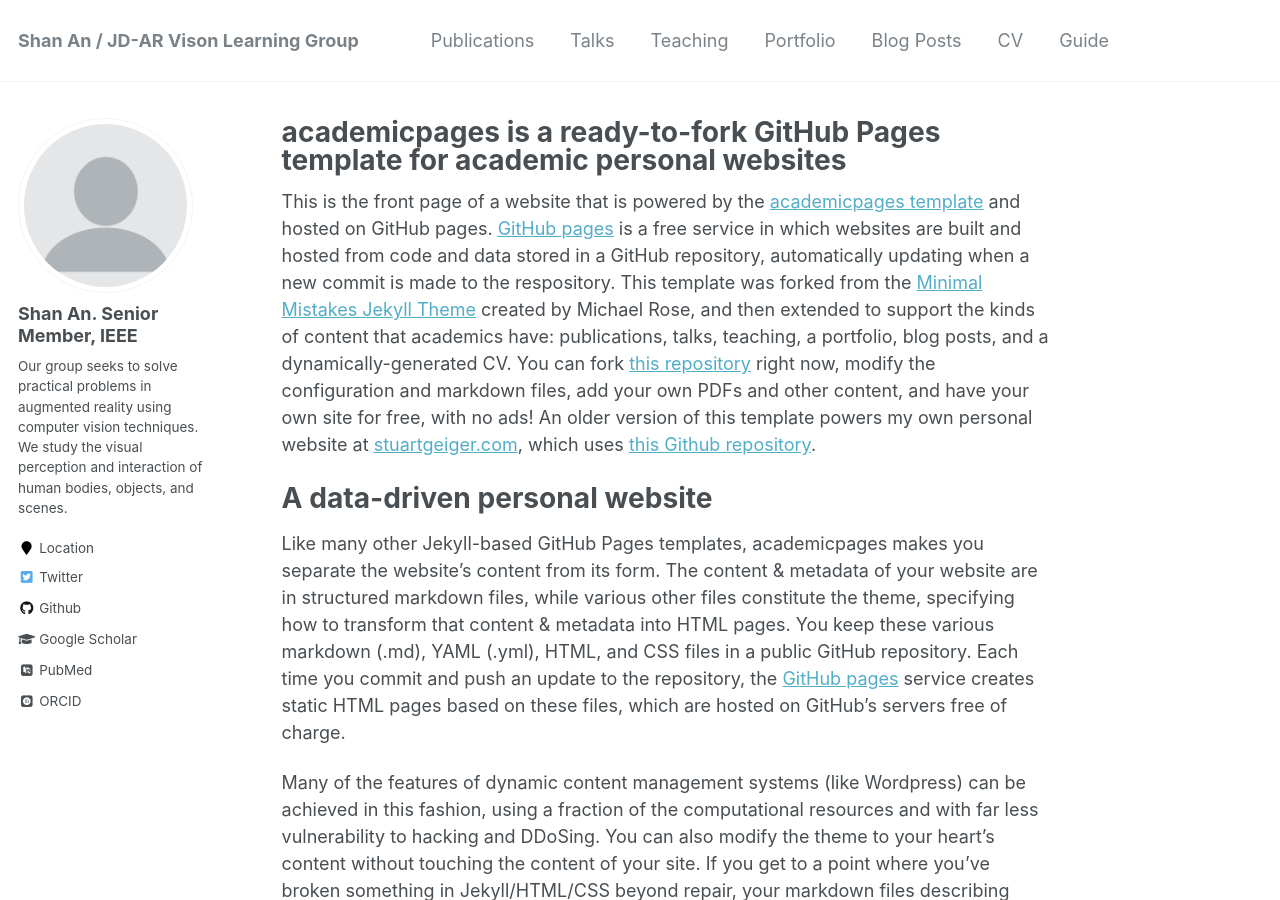
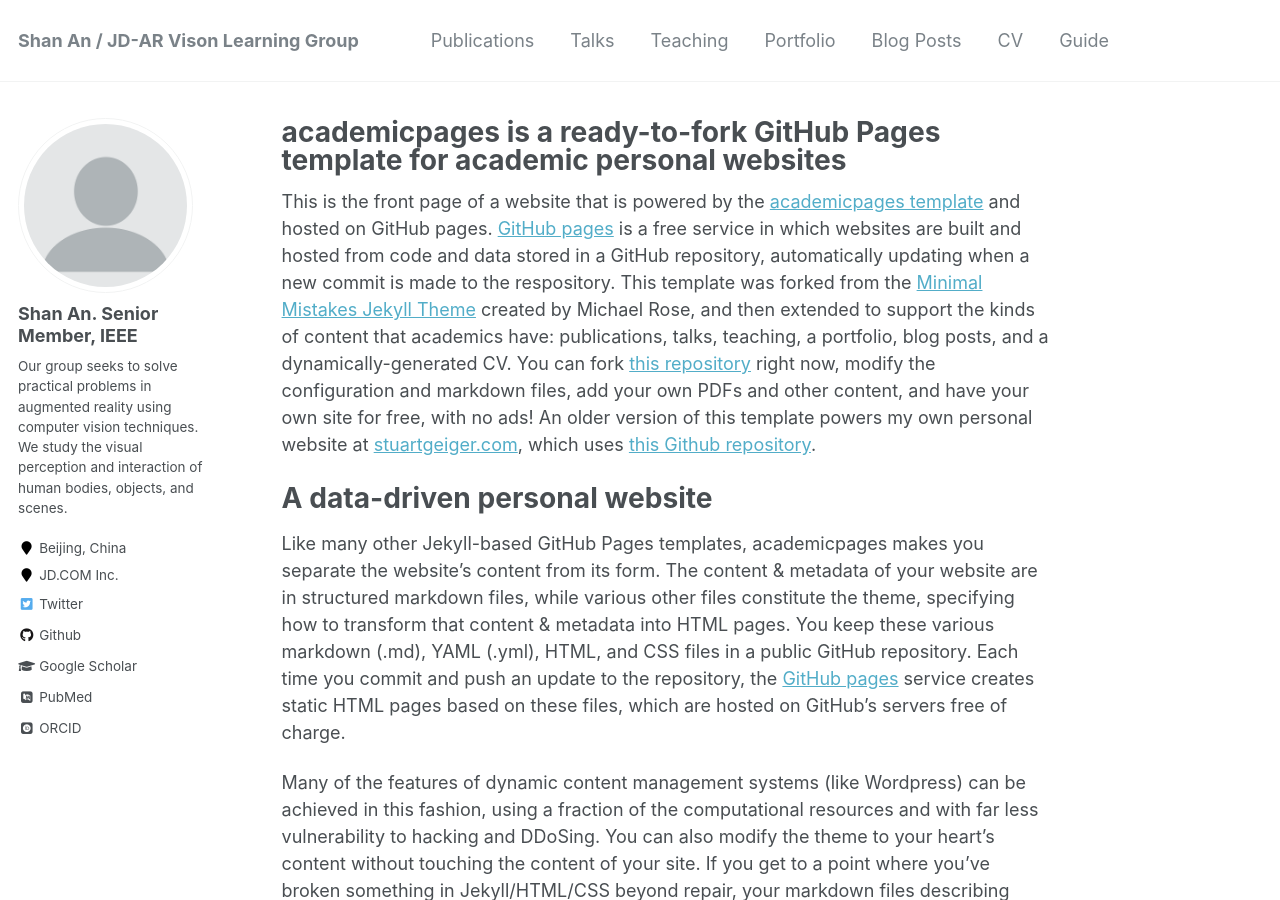
Before and after one commit to anshan-XR-ROB/anshan-XR-ROB.github.io, a Jekyll site: the page built from _pages/about.md, in a window 1280 px wide and 900 px high. Built offline with Jekyll 4.4.1, drawn with Linux system fonts in a browser that asks for light colours; some web fonts are replaced.

Commit message:
Initial commit

```diff
--- a/_config.yml
+++ b/_config.yml
@@ -83,8 +83,8 @@
   name             : "Shan An. Senior Member, IEEE"
   avatar           : "profile.png"
   bio              : "Our group seeks to solve practical problems in augmented reality using computer vision techniques. We study the visual perception and interaction of human bodies, objects, and scenes."
-  location         : "Location"
-  employer         :
+  location         : "Beijing, China"
+  employer         : "JD.COM Inc."
   pubmed           : "https://www.ncbi.nlm.nih.gov/pubmed/?term=john+snow"
   googlescholar    : "http://yourfullgooglescholarurl.com"
   email            :
```
